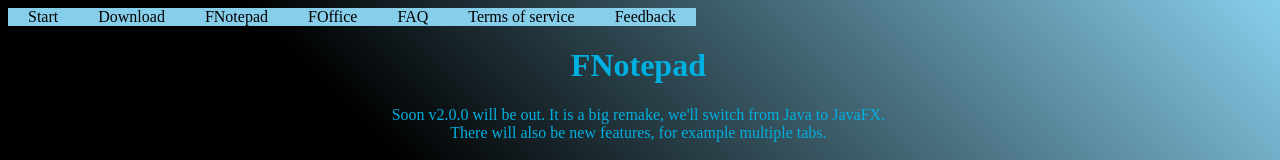
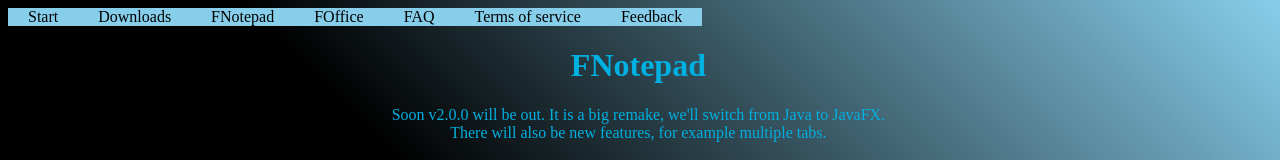
Before and after one commit to fantastic-octo-garbanzo/fantastic-octo-garbanzo.github.io, a plain HTML site: page News.html in a window 1280 px wide. Shown: the top 160 px of the page. Drawn offline with Linux system fonts and the light colour scheme.

Commit message:
Fixed wrong link

```diff
--- a/News.html
+++ b/News.html
@@ -47,7 +47,7 @@
         <div id="menu">
             <ul>
                 <li><a href="index.html">Start</a></li>
-                <li><a href="Downloads.html">Download</a>
+                <li><a href="Downloads.html">Downloads</a>
                 <li><a href="FNotepad.html">FNotepad</a></li>
                 <li><a href="FOffice.html">FOffice</a></li>
                 <li><a href="https://github.com/fantastic-octo-garbanzo/FNotepad/wiki/Hilfe">FAQ</a></li>
```
